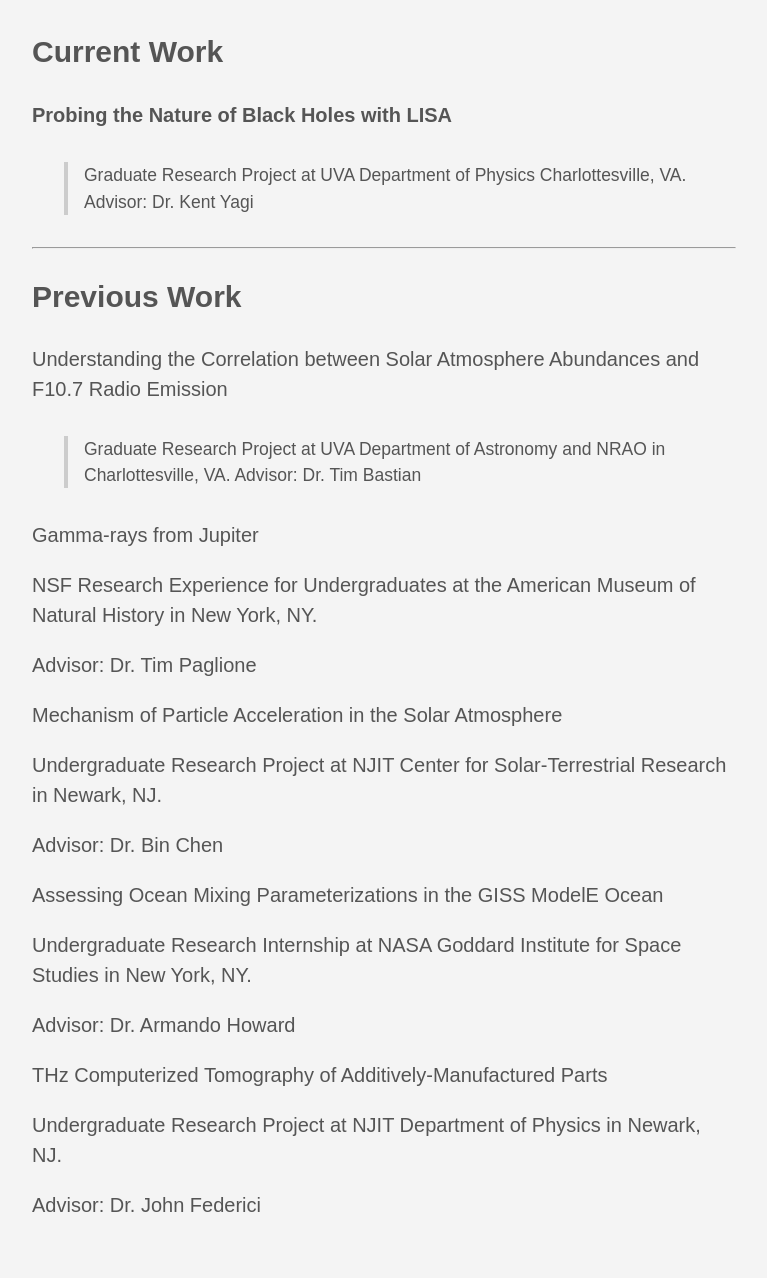
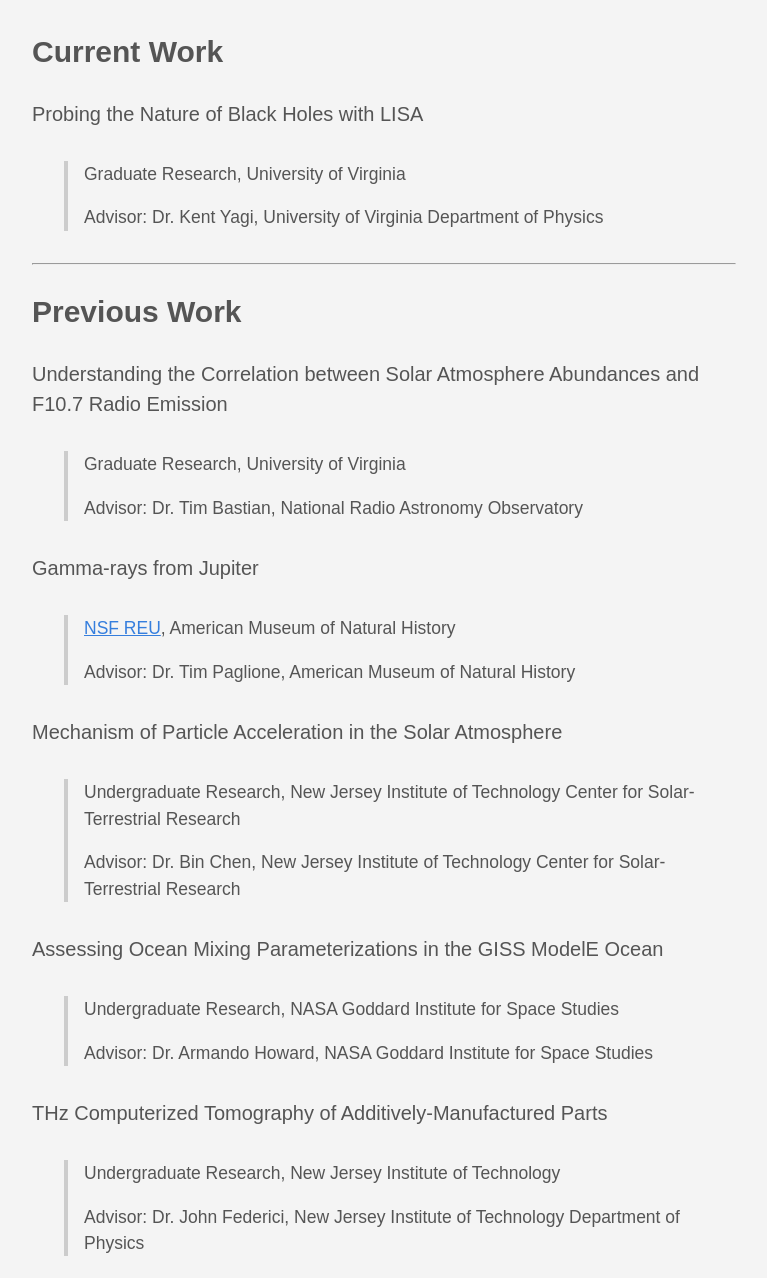
Before and after one commit to slomuscio/slomuscio.github.io, a plain HTML site: page research/index.html in a window 1280 px wide. Shown: the part 682-1960 px from the top of the page, without its empty margins (256-1023 px from the left). Drawn offline with Linux system fonts and the light colour scheme.

Commit message:
updates to Research page

```diff
--- a/research/index.html
+++ b/research/index.html
@@ -39,7 +39,7 @@
 <meta itemprop="name" content="Research">
 <meta itemprop="description" content="These are the projects I&#39;ve worked on">
 
-<meta itemprop="wordCount" content="149">
+<meta itemprop="wordCount" content="154">
 <meta itemprop="keywords" content="" /><meta name="twitter:card" content="summary"/>
 <meta name="twitter:title" content="Research"/>
 <meta name="twitter:description" content="These are the projects I&#39;ve worked on"/>
@@ -145,31 +145,38 @@
       </header>
       <div class="nested-copy-line-height lh-copy f4 nested-links mid-gray">
         <h2 id="current-work">Current Work</h2>
-<h4 id="probing-the-nature-of-black-holes-with-lisa">Probing the Nature of Black Holes with LISA</h4>
+<p>Probing the Nature of Black Holes with LISA</p>
 <blockquote>
-<p>Graduate Research Project at UVA Department of Physics
-Charlottesville, VA.
-Advisor: Dr. Kent Yagi</p>
+<p>Graduate Research, University of Virginia</p>
+<p>Advisor: Dr. Kent Yagi, University of Virginia Department of Physics</p>
 </blockquote>
 <hr>
 <h2 id="previous-work">Previous Work</h2>
 <p>Understanding the Correlation between Solar Atmosphere Abundances and F10.7 Radio Emission</p>
 <blockquote>
-<p>Graduate Research Project at UVA Department of Astronomy and NRAO in Charlottesville, VA.
-Advisor: Dr. Tim Bastian</p>
+<p>Graduate Research, University of Virginia</p>
+<p>Advisor: Dr. Tim Bastian, National Radio Astronomy Observatory</p>
 </blockquote>
 <p>Gamma-rays from Jupiter</p>
-<p>NSF Research Experience for Undergraduates at the American Museum of Natural History in New York, NY.</p>
-<p>Advisor: Dr. Tim Paglione</p>
+<blockquote>
+<p><a href="https://www.nsf.gov/crssprgm/reu/">NSF REU</a>, American Museum of Natural History</p>
+<p>Advisor: Dr. Tim Paglione, American Museum of Natural History</p>
+</blockquote>
 <p>Mechanism of Particle Acceleration in the Solar Atmosphere</p>
-<p>Undergraduate Research Project at NJIT Center for Solar-Terrestrial Research in Newark, NJ.</p>
-<p>Advisor: Dr. Bin Chen</p>
+<blockquote>
+<p>Undergraduate Research, New Jersey Institute of Technology Center for Solar-Terrestrial Research</p>
+<p>Advisor: Dr. Bin Chen, New Jersey Institute of Technology Center for Solar-Terrestrial Research</p>
+</blockquote>
 <p>Assessing Ocean Mixing Parameterizations in the GISS ModelE Ocean</p>
-<p>Undergraduate Research Internship at NASA Goddard Institute for Space Studies in New York, NY.</p>
-<p>Advisor: Dr. Armando Howard</p>
+<blockquote>
+<p>Undergraduate Research, NASA Goddard Institute for Space Studies</p>
+<p>Advisor: Dr. Armando Howard, NASA Goddard Institute for Space Studies</p>
+</blockquote>
 <p>THz Computerized Tomography of Additively-Manufactured Parts</p>
-<p>Undergraduate Research Project at NJIT Department of Physics in Newark, NJ.</p>
-<p>Advisor: Dr. John Federici</p>
+<blockquote>
+<p>Undergraduate Research, New Jersey Institute of Technology</p>
+<p>Advisor: Dr. John Federici, New Jersey Institute of Technology Department of Physics</p>
+</blockquote>
 
       </div>
     </article>
```
Also changed, not shown: index.html (+8 -4 lines), index.xml (+7 -3 lines).
